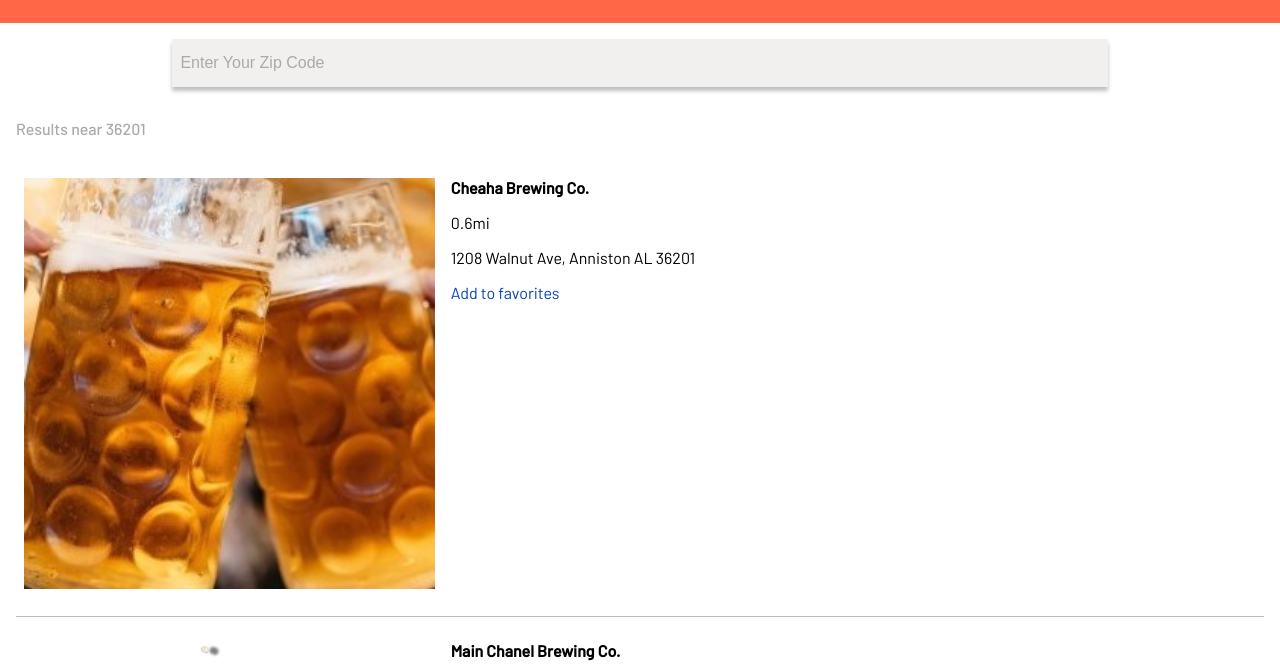
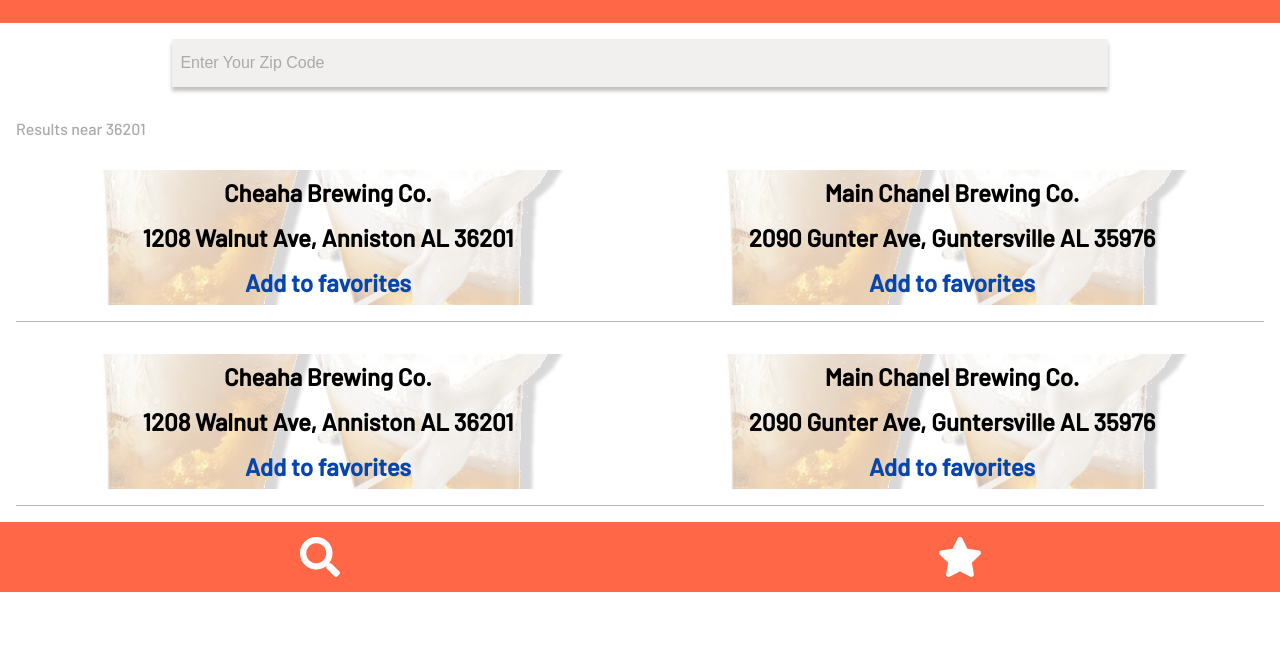
Before and after one commit to rachelbeacham/brew-find, a website: page index.html in a window 1280 px wide. Shown: the part 68-740 px from the top of the page. Drawn offline with Linux system fonts and the light colour scheme.

Commit message:
Edit HTML and CSS to have image as the background for each brewery option. #1

```diff
--- a/css/layout.css
+++ b/css/layout.css
@@ -2,19 +2,35 @@
   width: 100%;
   display: flex;
   justify-content: center;
+  flex-wrap: wrap;
 }
 
 .col-half {
+  display: flex;
+  justify-content: center;
+}
+
+.col,
+.col-half {
+  width: 100%;
+}
+
+.half {
   width: 50%;
 }
 
-.col-third {
-  width: calc(100% / 3);
-}
-.col-2-thirds {
-  width: calc((100% / 3) * 2);
-}
 .column {
   display: flex;
   flex-direction: column;
 }
+
+.image-div {
+  width: 80%
+}
+
+
+@media only screen and (min-width: 768px) {
+  .col-half {
+    width: 50%;
+  }
+}
--- a/css/styles.css
+++ b/css/styles.css
@@ -40,24 +40,37 @@
   font-weight: 500;
 }
 
-.image {
-  width: 100%;
-
+.image-div {
+  position: relative;
 }
 
-.column p, .column h4,
-.col-third {
+.image-div::before {
+  content: "";
+  background-image: url("../images/beer-cheers.png");
+  background-size: cover;
+  position: absolute;
+  top: 0px;
+  bottom: 0px;
+  left: 0px;
+  right: 0px;
+  opacity: .3;
+}
+
+.column p {
+  position: relative;
   margin: .5rem;
+  font-weight: bold;
+  font-size: 1.5rem;
+  opacity: 100%;
 }
 
 .add-favorites-link {
   color: #0645AD;
 }
 
-.lg-col-half {
+.col-half {
   border-bottom: 1px solid rgba(170, 170, 170, .8);
   margin: 1rem 0;
-
   padding-bottom: 1rem;
 }
 
--- a/index.html
+++ b/index.html
@@ -27,43 +27,63 @@
     </form>
 
     <div class="row results">
-      <div class="col-full">
+      <div class="col">
         <p>Results near 36201</p>
       </div>
     </div>
 
-    <div class="row lg-col-half">
-        <div class="col-third">
-          <img class="image" src="images/beer.jpeg" alt="placeholder image">
-        </div>
-        <div class="column col-2-thirds">
-          <h4>Cheaha Brewing Co.</h4>
-          <p>0.6mi</p>
-          <p>1208 Walnut Ave, Anniston AL 36201</p>
-          <p class="add-favorites-link">Add to favorites</p>
+    <div class="row">
+      <div class="col-half">
+        <div class="image-div">
+           <div class="column brew-info text-center">
+             <p>Cheaha Brewing Co.</p>
+             <p>1208 Walnut Ave, Anniston AL 36201</p>
+             <p class="add-favorites-link">Add to favorites</p>
+           </div>
         </div>
       </div>
 
-      <div class="row lg-col-half">
-        <div class="col-third">
-          <img class="image" src="images/beer cheers.png" alt="placeholder image">
-        </div>
-        <div class="col-2-thirds column">
-          <h4>Main Chanel Brewing Co.</h4>
-          <p>1.4mi</p>
-          <p>2090 Gunter Ave, Guntersville AL 35976</p>
-         <p class="add-favorites-link">Add to favorites</p>
+      <div class="col-half">
+        <div class="image-div">
+          <div class="column brew-info text-center">
+            <p>Main Chanel Brewing Co.</p>
+            <p>2090 Gunter Ave, Guntersville AL 35976</p>
+            <p class="add-favorites-link">Add to favorites</p>
+          </div>
         </div>
       </div>
+    </div>
+
+    <div class="row">
+      <div class="col-half">
+        <div class="image-div">
+          <div class="column brew-info text-center">
+            <p>Cheaha Brewing Co.</p>
+            <p>1208 Walnut Ave, Anniston AL 36201</p>
+            <p class="add-favorites-link">Add to favorites</p>
+          </div>
+        </div>
+      </div>
+
+      <div class="col-half">
+        <div class="image-div">
+          <div class="column brew-info text-center">
+            <p>Main Chanel Brewing Co.</p>
+            <p>2090 Gunter Ave, Guntersville AL 35976</p>
+            <p class="add-favorites-link">Add to favorites</p>
+          </div>
+        </div>
+      </div>
+    </div>
 
   </main>
 
   <footer>
     <div class="row">
-      <div class="col-half text-center">
+      <div class="half text-center">
         <i class="fas fa-search search"></i>
       </div>
-      <div class="col-half text-center">
+      <div class="half text-center">
         <i class="fas fa-star star"></i>
       </div>
     </div>
```
Also changed, not shown: images/beer-cheers.png (added).
